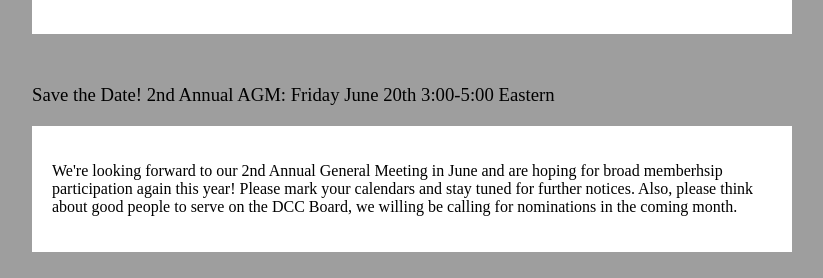
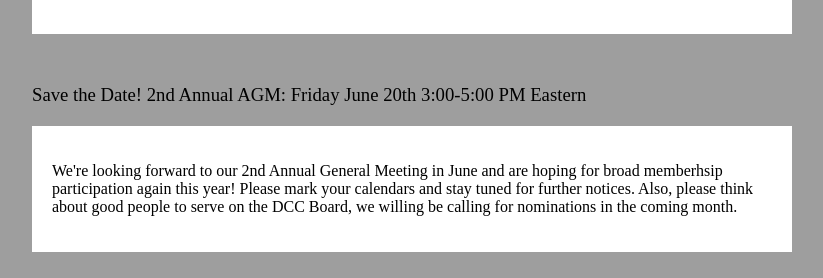
Before and after one commit to datacommons/datacommons.github.io, a Jekyll site: the page built from _posts/2014-03-25-hello.html, in a window 1280 px wide and 900 px high, scrolled down 392 px. Shown: the part 176-454 px from the top of the window, without its empty margins (228-1051 px from the left). Built offline with Jekyll 4.4.1, drawn with Linux system fonts in a browser that asks for light colours; some web fonts are replaced; Markdown is read by kramdown in place of the engine named in the settings.

```diff
--- a/_posts/2014-03-25-hello.html
+++ b/_posts/2014-03-25-hello.html
@@ -19,7 +19,7 @@ sing. This is better than the Sunday comics, folks.
 
 </div>
 
-<h3>Save the Date! 2nd Annual AGM: Friday June 20th 3:00-5:00 Eastern</h3>
+<h3>Save the Date! 2nd Annual AGM: Friday June 20th 3:00-5:00 PM Eastern</h3>
 
 <div class="section">
 <p>We're looking forward to our 2nd Annual General Meeting in June and are hoping for broad memberhsip participation again this year!  Please mark your calendars and stay tuned for further notices.  Also, please think about good people to serve on the DCC Board, we willing be calling for nominations in the coming month.</p>
```
